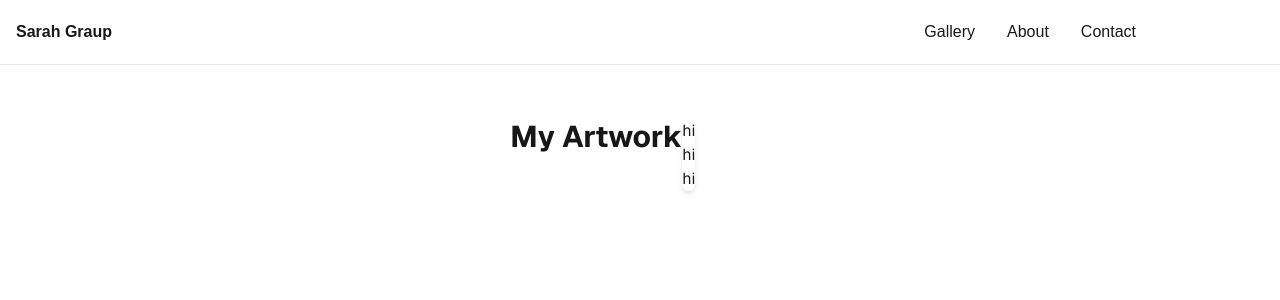
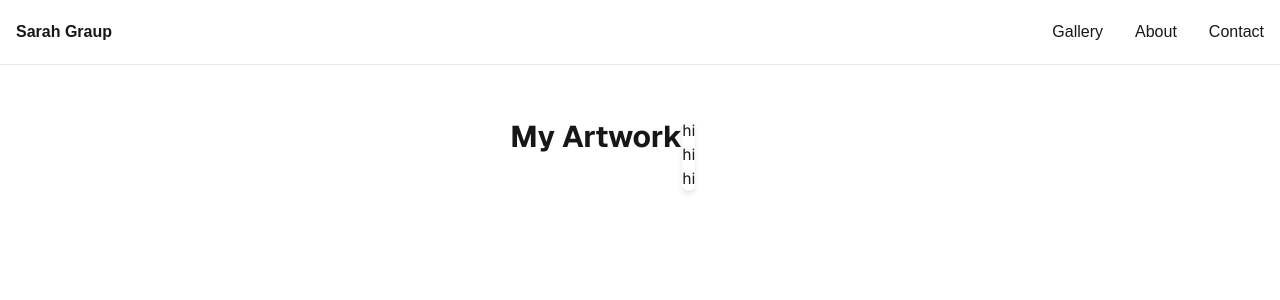
Before and after one commit to sarahgraup/artsite, a Next.js app: page / in a window 1280 px wide. Shown: the top 300 px of the page. Built offline with nearby package versions, Linux system fonts and the light colour scheme.

Commit message:
altered classname css width for nav

```diff
--- a/app/components/navbar.tsx
+++ b/app/components/navbar.tsx
@@ -3,7 +3,7 @@ import Link from "next/link";
 export default function Navbar() {
     return (
       <nav className="border-b">
-        <div className="max-w-6xl max-aut px-4">
+        <div className="max-w-10xl max-auto px-4">
           <div className="flex justify-between h-16 items-center">
             <Link href="/" className="font-bold">
               Sarah Graup
```
